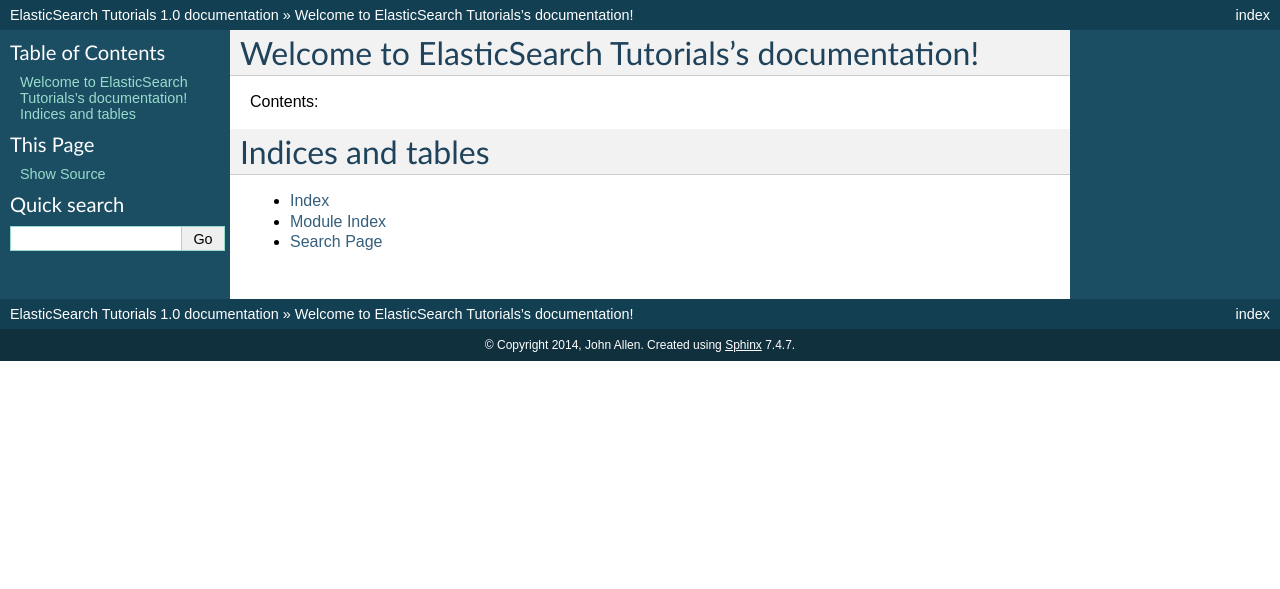
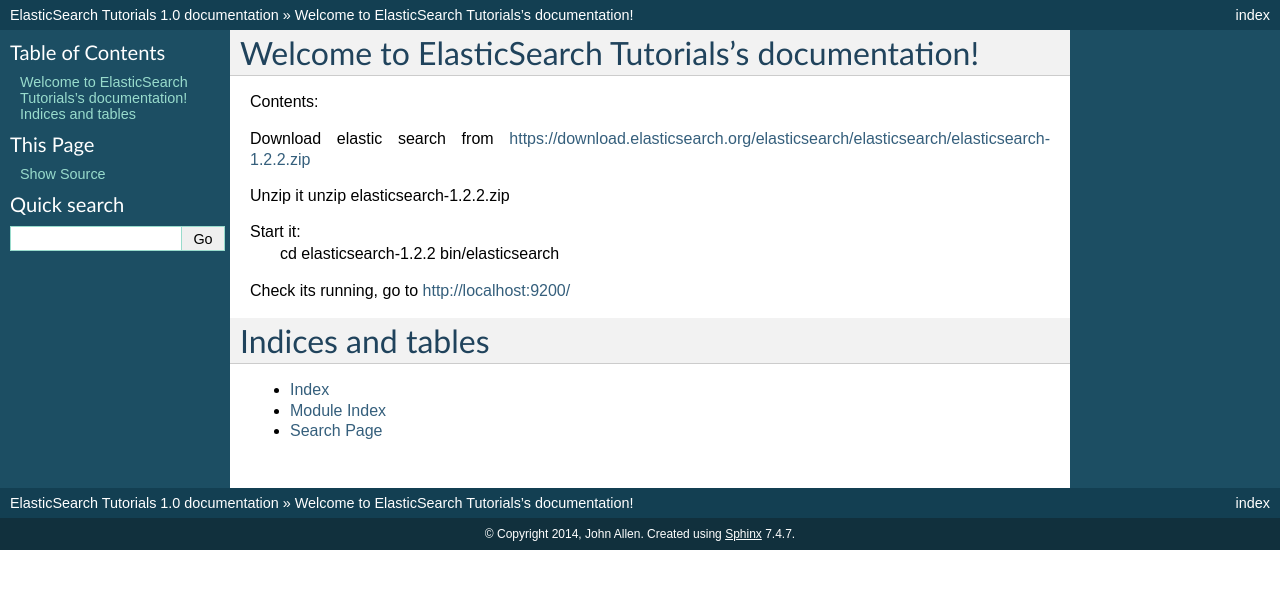
Before and after one commit to johnjoeallen/ElasticSeachTutorials, a Sphinx documentation site: the page built from docs/index.rst, in a window 1280 px wide. Shown: the top 589 px of the page. Built offline with Sphinx 7.4.7, drawn with Linux system fonts in a browser that asks for light colours.

```diff
--- a/docs/index.rst
+++ b/docs/index.rst
@@ -11,7 +11,15 @@
 .. toctree::
    :maxdepth: 2
 
+Download elastic search from https://download.elasticsearch.org/elasticsearch/elasticsearch/elasticsearch-1.2.2.zip
 
+Unzip it unzip elasticsearch-1.2.2.zip
+
+Start it:
+ cd elasticsearch-1.2.2
+ bin/elasticsearch
+
+Check its running, go to http://localhost:9200/
 
 Indices and tables
 ==================
```
Also changed, not shown: 2 other files.
